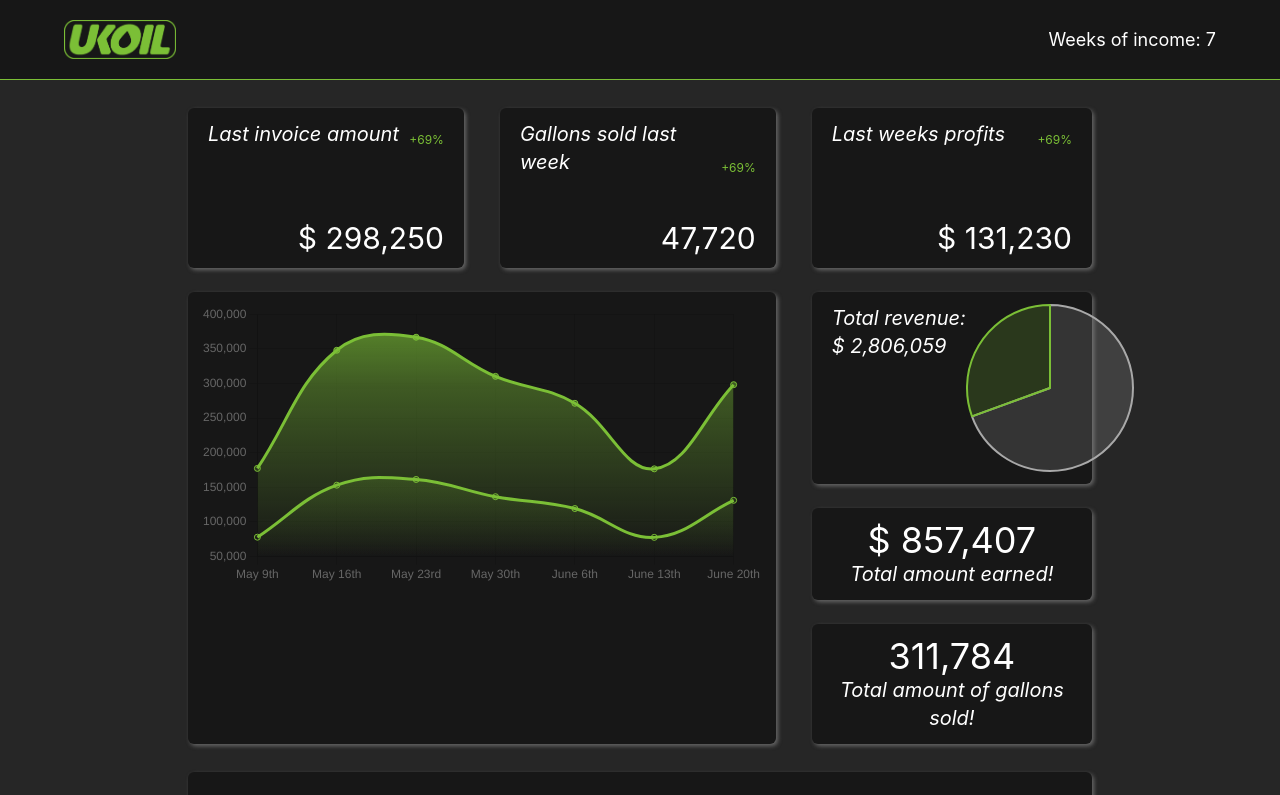
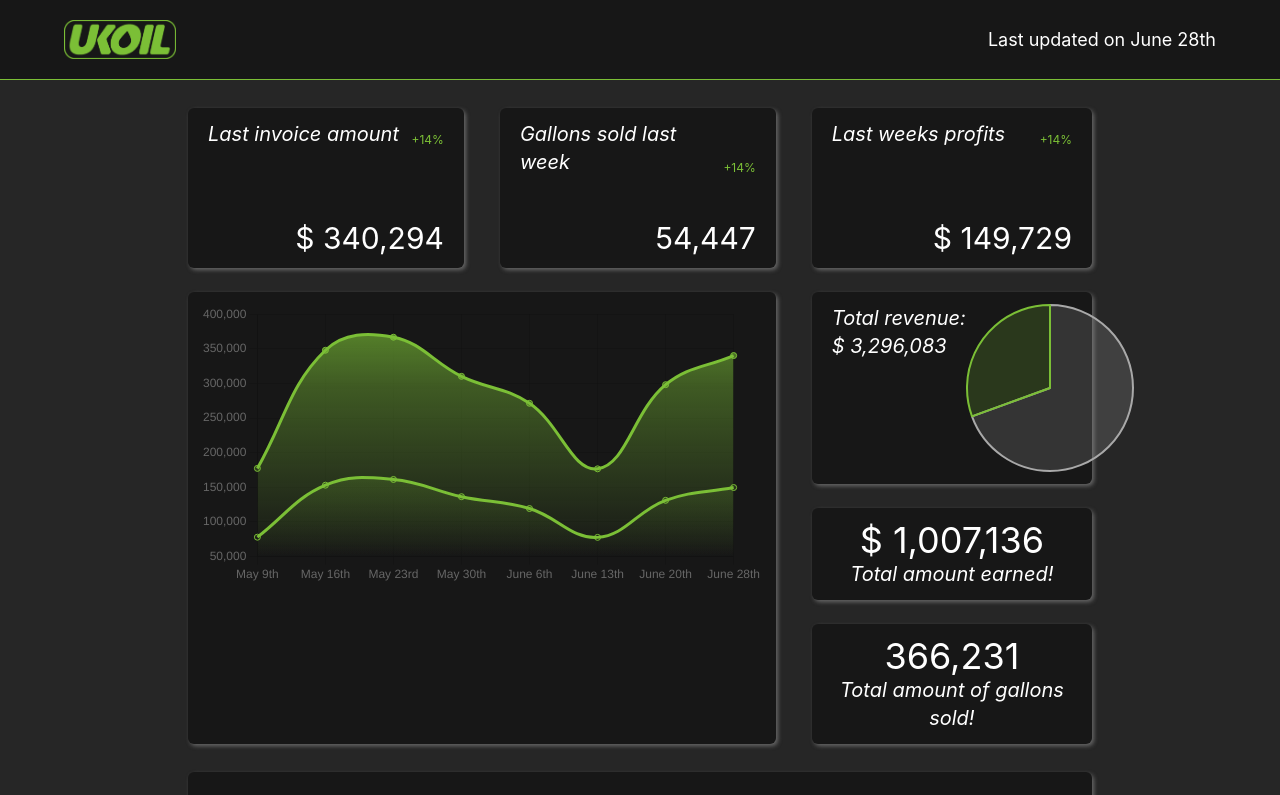
Before and after one commit to KorbenDeSmet/uk-oil, a React (Create React App) app: page / in a window 1280 px wide. Shown: the top 795 px of the page. Built offline with nearby package versions, Linux system fonts and the light colour scheme.

Commit message:
Added Week 8 & last update date

```diff
--- a/src/components/Header.js
+++ b/src/components/Header.js
@@ -1,4 +1,5 @@
 import logo from "./../images/ukoil.png"
+import moment from "moment";
 
 const Header = ({ data }) => {
     const handleClick = () => {
@@ -10,7 +11,8 @@ const Header = ({ data }) => {
             <div className="relative w-28">
                 <img src={logo} className="object-contain hover:cursor-pointer" alt="Green uk oil logo" onClick={() => handleClick()} />
             </div>
-            <div className="my-auto text-lg">Weeks of income: {data.length}</div>
+            {/* <div className="my-auto text-lg">Weeks of income: {data.length}</div> */}
+            <div className="my-auto text-lg">Last updated on {moment(data[data.length - 1].invoice_date).format("MMMM Do")}</div>
         </div>
     )
 }
--- a/src/data/data.json
+++ b/src/data/data.json
@@ -33,5 +33,10 @@
         "id": 7,
         "invoice_date": "2022-06-20T00:00:00.000Z",
         "invoice_amount": 298250
+    },
+    {
+        "id": 8,
+        "invoice_date": "2022-06-28T00:00:00.000Z",
+        "invoice_amount": 340294
     }
 ]
```
